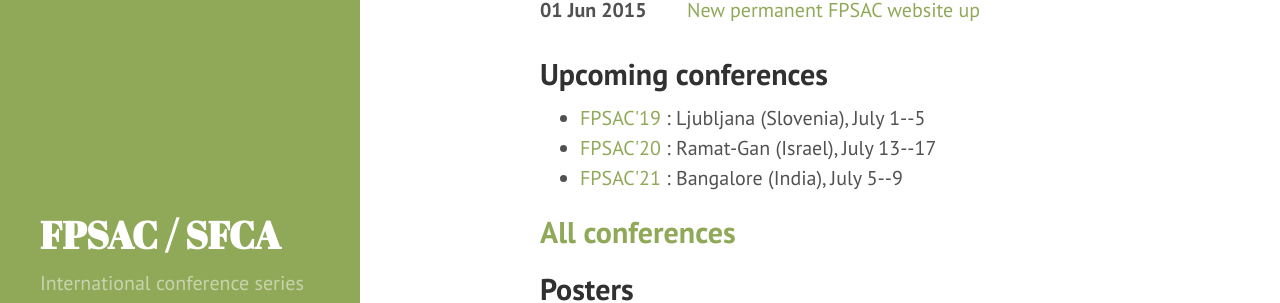
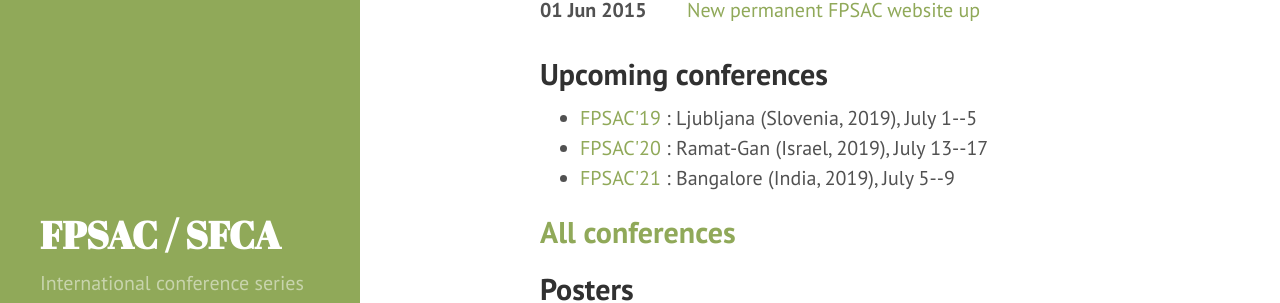
Before and after one commit to FPSAC/FPSAC.github.io, a Jekyll site: the page built from index.md, in a window 1280 px wide and 1157 px high. Shown: the part 479-782 px from the top of the window. Built offline with Jekyll 4.4.1, drawn with Linux system fonts in a browser that asks for light colours.

```diff
--- a/index.md
+++ b/index.md
@@ -22,7 +22,7 @@
   {% for conf in site.confs %}
     {% if conf.year >= site.year %}
       <li>{% include fpsac.html conf=conf %}:
-        {{conf.town}} ({{conf.country}}),
+        {{conf.town}} ({{conf.country}}, {{ site.year }}),
         {% if conf.dates %} {{conf.dates}} {% endif %}
       </li>
     {% endif %}
```
